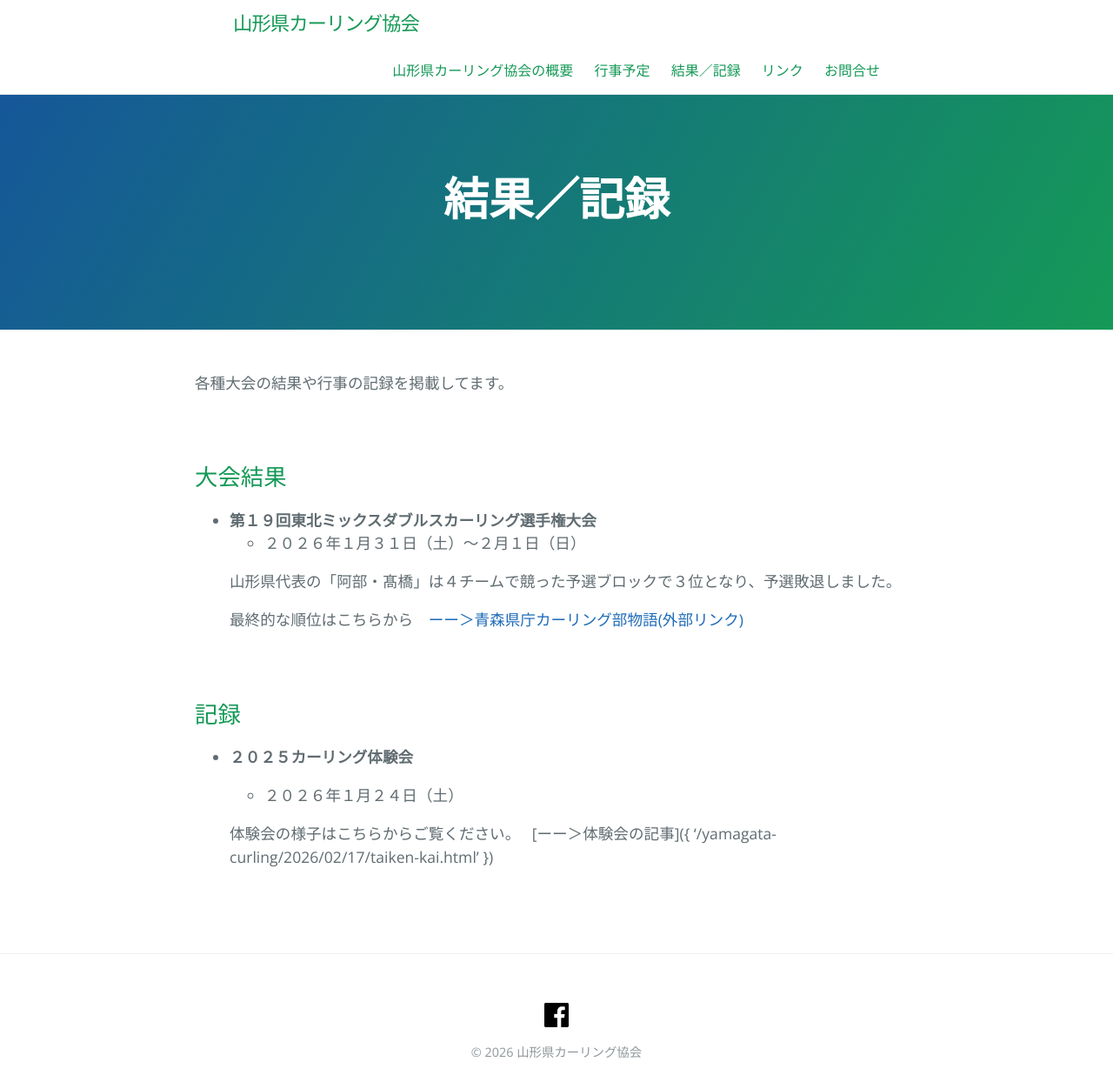
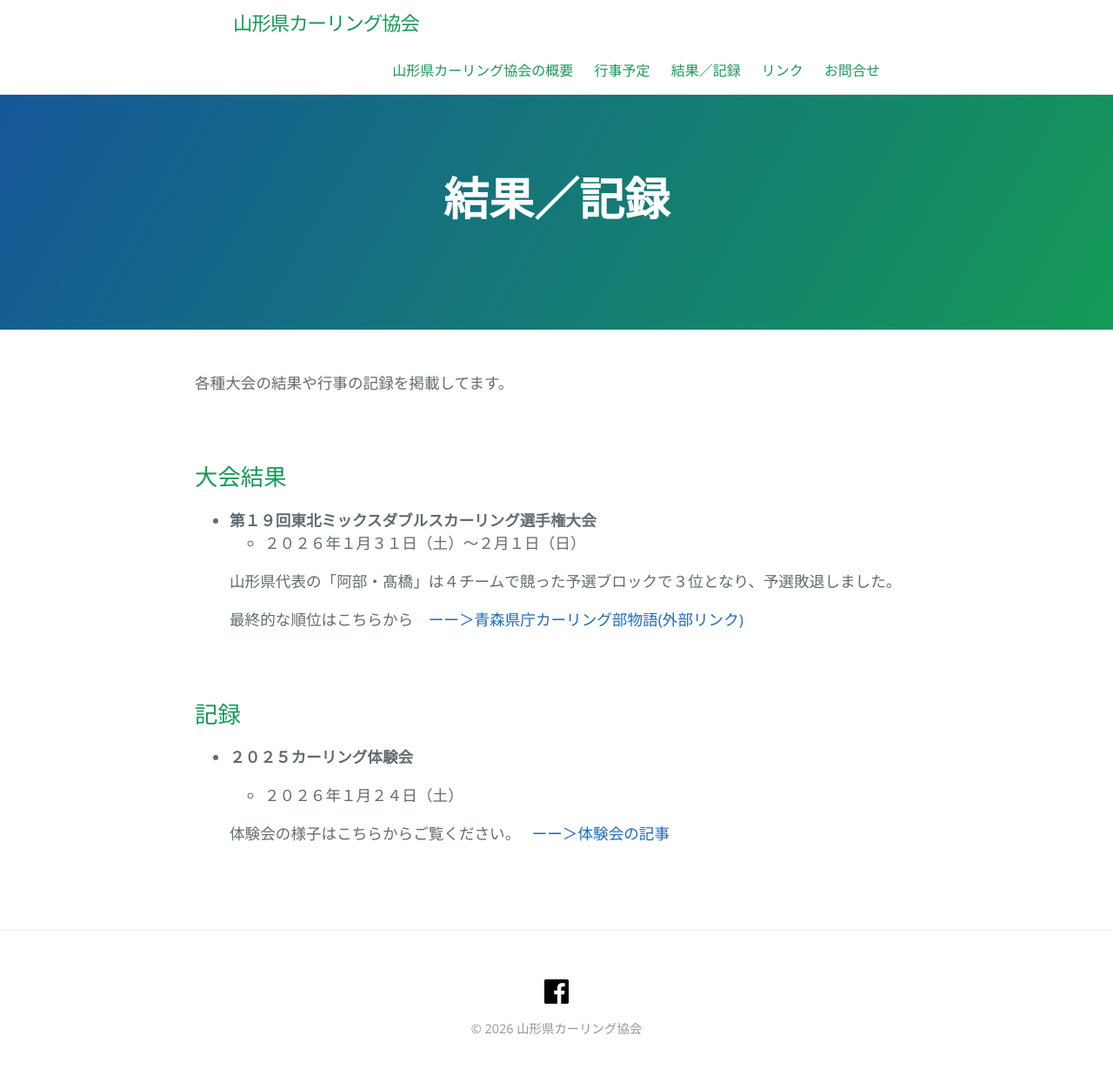
Before and after one commit to oleatech/yamagata-curling-assoc, a Jekyll site: the page built from 03_results.markdown, in a window 1280 px wide. Shown: the whole page at 87% size. Built offline with Jekyll 4.4.1, drawn with Linux system fonts in a browser that asks for light colours; after the commit the page ends 1218 px from its top, so only the background shows below that.

Commit message:
Update 03_results.markdown

```diff
--- a/03_results.markdown
+++ b/03_results.markdown
@@ -28,4 +28,4 @@ order: 30
 
   - ２０２６年１月２４日（土）
 
-  体験会の様子はこちらからご覧ください。　 [ーー＞体験会の記事]({  '/yamagata-curling/2026/02/17/taiken-kai.html' })
+  体験会の様子はこちらからご覧ください。　 [ーー＞体験会の記事]({{ '/yamagata-curling/2026/02/17/taiken-kai.html' }})
```
